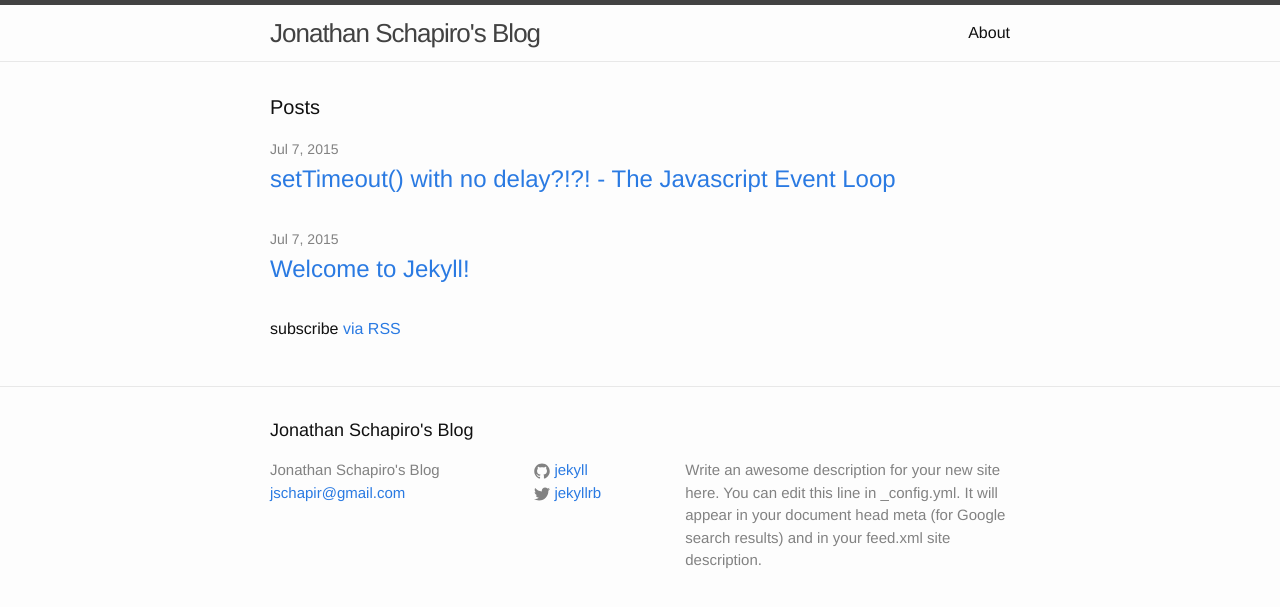
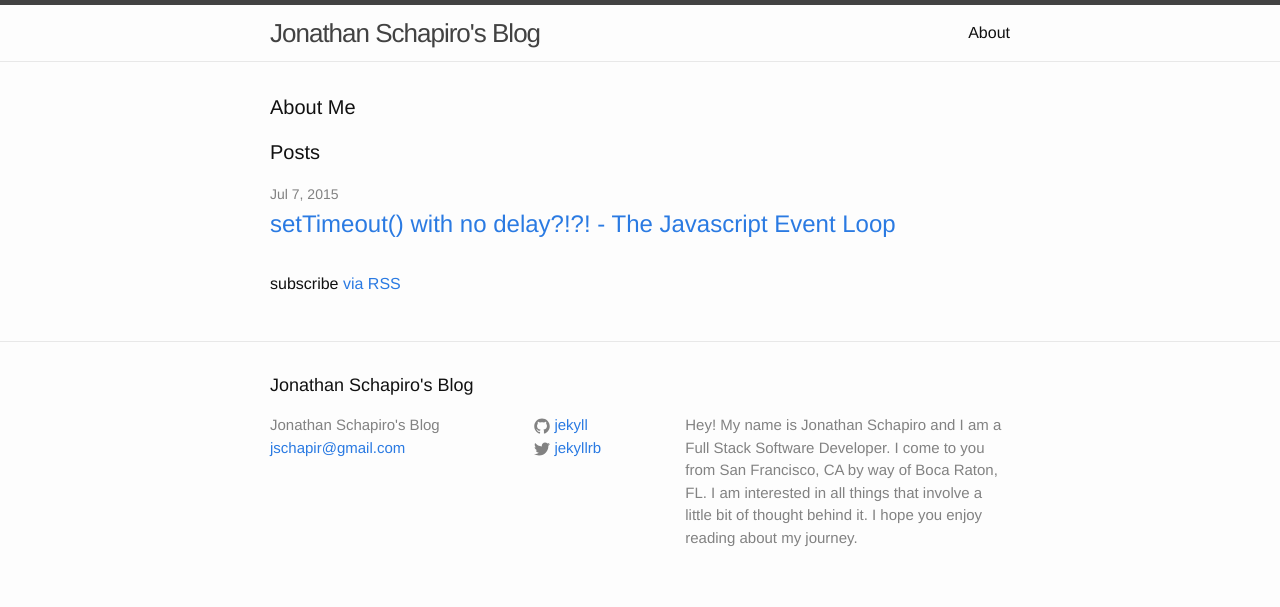
Before and after one commit to jschapiro003/jonathanschapiro.github.io, a Jekyll site: the page built from index.html, in a window 1280 px wide. Shown: the top 607 px of the page. Built offline with Jekyll 4.4.1, drawn with Linux system fonts in a browser that asks for light colours.

Commit message:
added aboutMe to home page

```diff
--- a/_config.yml
+++ b/_config.yml
@@ -2,9 +2,8 @@
 title: Jonathan Schapiro's Blog
 email: jschapir@gmail.com
 description: > # this means to ignore newlines until "baseurl:"
-  Write an awesome description for your new site here. You can edit this
-  line in _config.yml. It will appear in your document head meta (for
-  Google search results) and in your feed.xml site description.
+  Hey! My name is Jonathan Schapiro and I am a Full Stack Software Developer. I come to you from San Francisco, CA by way of Boca Raton, FL.
+  I am interested in all things that involve a little bit of thought behind it. I hope you enjoy reading about my journey.
 baseurl: "" # the subpath of your site, e.g. /blog/
 url: "http://yourdomain.com" # the base hostname & protocol for your site
 twitter_username: jekyllrb
--- a/index.html
+++ b/index.html
@@ -3,7 +3,8 @@ layout: default
 ---
 
 <div class="home">
-
+  <h1 class="page-heading">About Me</h1>
+    <!--<img src = "/Users/jschapir/Desktop/HackReactor/jschapiro003.github.io/images/me_in_miami.jpg" alt="me-pic"> </img>-->
   <h1 class="page-heading">Posts</h1>
 
   <ul class="post-list">
```
Also changed, not shown: _posts/2015-07-07-welcome-to-jekyll.markdown (deleted, +0 -27 lines), _posts/2015-07-20-setTimeout(cb,0).markdown (+18 -41 lines), images/me_in_miami.jpg (added), 2 other files.
